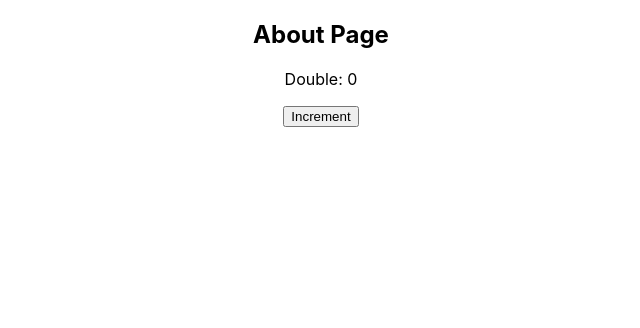
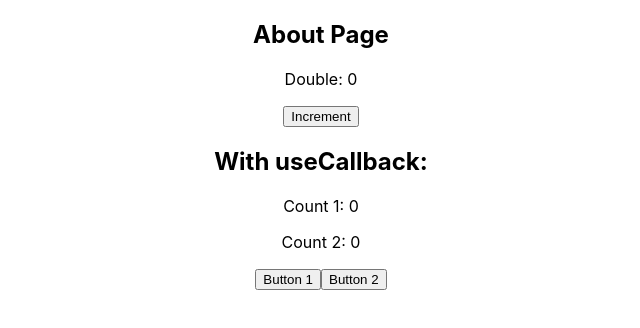
Before and after one commit to Srinivas002Guddati/react-interview-prep, a React (Create React App) app: page /about in a window 1280 px wide. Shown: the top 328 px of the page, without its empty margins (319-959 px from the left). Built offline with nearby package versions, Linux system fonts and the light colour scheme.

Commit message:
useCallback example added

```diff
--- a/src/components/performance-techniques/lazy-loading-with-routes/About.js
+++ b/src/components/performance-techniques/lazy-loading-with-routes/About.js
@@ -12,12 +12,14 @@ Definition: Suspense is a React feature used to display a fallback UI while wait
 
 import React from 'react';
 import UseMemoDemo from '../useMemo/useMemo';
+import UseCallbackDemo from '../useCallback/useCallback';
 
 const About = () =>{
     return(
         <>
         <h2>About Page</h2>
         <UseMemoDemo />
+        <UseCallbackDemo />
         </>
     )
 }
--- /dev/null
+++ b/src/components/performance-techniques/useCallback/useCallback.js
@@ -0,0 +1,39 @@
+
+
+/*
+useCallback is a React hook that lets you memoize a function, so it doesn’t get recreated on every render unless its dependencies change. This is especially useful when you’re passing functions to child components that rely on reference equality to avoid unnecessary re-renders.
+*/
+
+//Example
+
+import React, { useCallback, useState } from "react";
+
+const Button = React.memo(({ onClick, text }) => {
+  console.log(`${text} rendered`);
+  return <button onClick={onClick}>{text}</button>;
+});
+
+const UseCallbackDemo = () => {
+  const [count1, setCount1] = useState(0);
+  const [count2, setCount2] = useState(0);
+
+  const handleClick1 = useCallback(() => {
+    setCount1(prev => prev + 1);
+  }, []);
+
+  const handleClick2 = useCallback(() => {
+    setCount2(prev => prev + 1);
+  }, []);
+
+  return (
+    <div>
+      <h2>With useCallback:</h2>
+      <p>Count 1: {count1}</p>
+      <p>Count 2: {count2}</p>
+      <Button onClick={handleClick1} text="Button 1" />
+      <Button onClick={handleClick2} text="Button 2" />
+    </div>
+  );
+};
+
+export default UseCallbackDemo;
```
